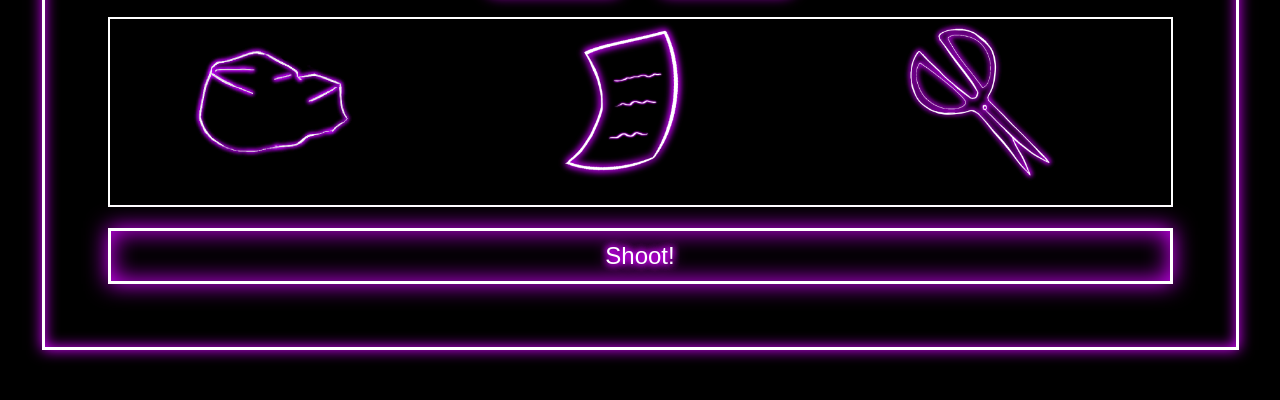
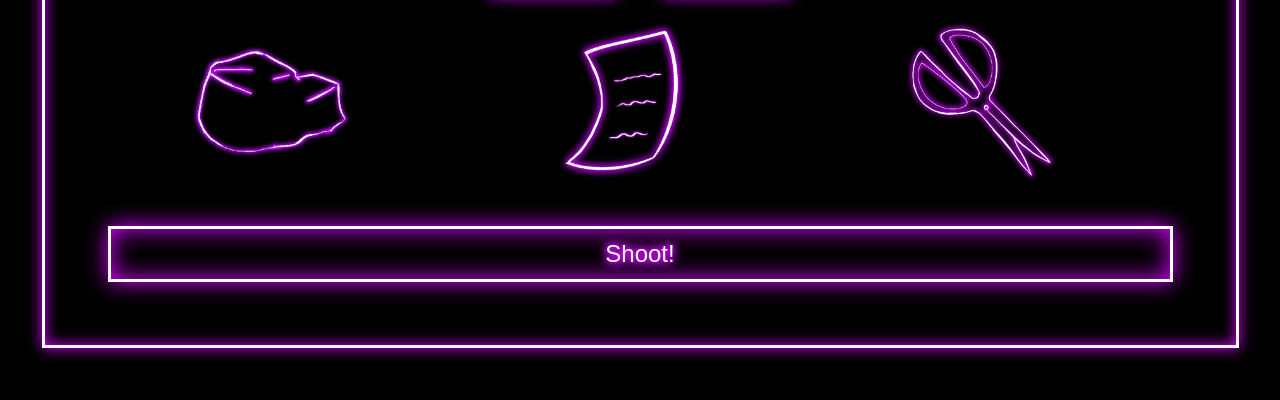
Before and after one commit to Crisarchero/rock_paper_scissors, a website: page index.html in a window 1280 px wide. Shown: the part 292-692 px from the top of the page. Drawn offline with nearby package versions, Linux system fonts and the light colour scheme.

Commit message:
Removed border

```diff
--- a/index.css
+++ b/index.css
@@ -104,7 +104,7 @@ button:hover figcaption {
     z-index: 3;
     align-items: center;
     justify-content: space-around;
-    border:solid 2px white;
+
     width: 100%;
     overflow-x: hidden;
     margin:2%;
```
